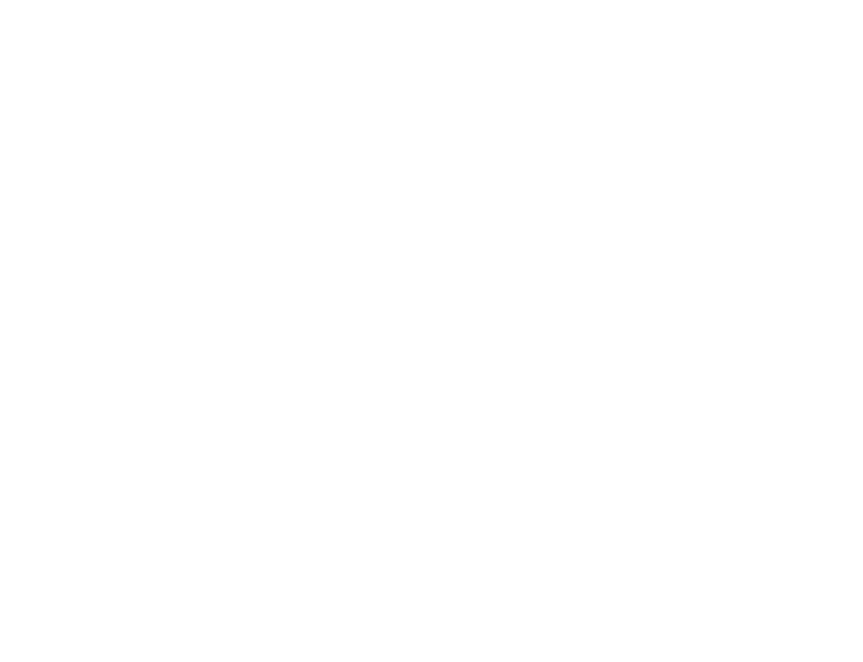
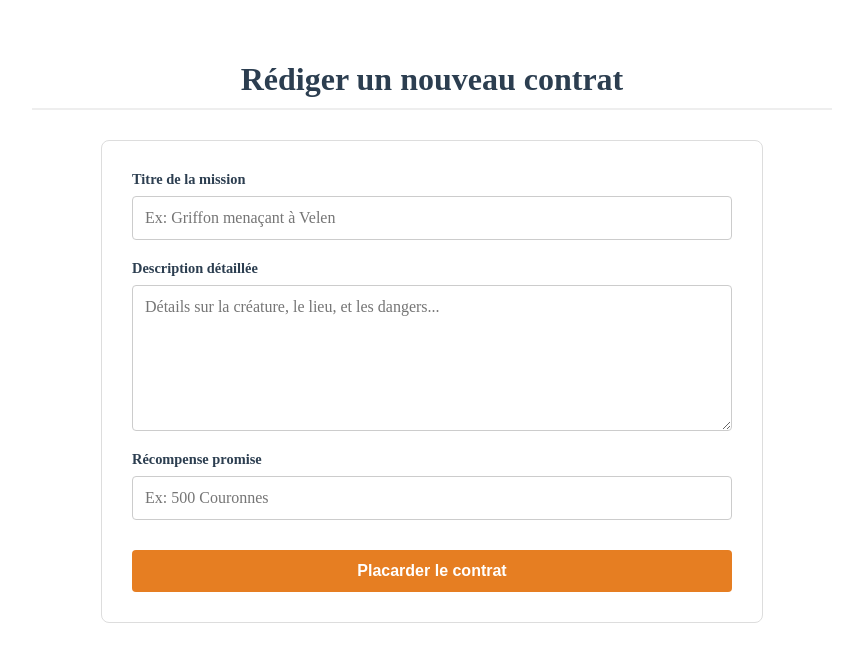
Before and after one commit to Guillaume-tllrd/ReactEval, a React (Vite) app in the folder react-exam/: page /create-contract in a window 1280 px wide. Before the commit this address had no page. Shown: the top 662 px of the page, without its empty margins (208-1071 px from the left). Built offline with nearby package versions, Linux system fonts and the light colour scheme.

Commit message:
Étape 5 : Ajout d’une page de création de contrat ✅

```diff
--- a/react-exam/src/App.jsx
+++ b/react-exam/src/App.jsx
@@ -1,12 +1,14 @@
 import { BrowserRouter, Route, Routes } from "react-router-dom";
 import ContractsPage from "./pages/ContractsPage";
 import ContractDetailsPage from "./pages/ContractDetailsPage";
+import CreateContractPage from "./pages/CreateContractPage";
 
 function App() {
   return (
     <BrowserRouter>
       <Routes>
         <Route path="/" element={<ContractsPage/>} />
+        <Route path="/create-contract" element={<CreateContractPage />} />
         <Route path="/contracts/:id" element={<ContractDetailsPage />} />
       </Routes>
     </BrowserRouter>
--- /dev/null
+++ b/react-exam/src/components/contracts/ContractForm/ContractForm.jsx
@@ -0,0 +1,59 @@
+import styles from './ContractForm.module.css';
+
+const ContractForm = ({ formData, onChange, onSubmit, loading, error }) => {
+
+  const handleSubmit = (e) => {
+    e.preventDefault();
+    onSubmit();
+  };
+
+  return (
+    <form className={styles.form} onSubmit={handleSubmit}>
+      {error && <div className={styles.error}>{error}</div>}
+
+      <div className={styles.group}>
+        <label htmlFor="title" className={styles.label}>Titre de la mission</label>
+        <input
+          type="text"
+          name="title"
+          id="title"
+          value={formData.title}
+          onChange={onChange}
+          className={styles.input}
+          placeholder="Ex: Griffon menaçant à Velen"
+        />
+      </div>
+
+      <div className={styles.group}>
+        <label htmlFor="description" className={styles.label}>Description détaillée</label>
+        <textarea
+          name="description"
+          id="description"
+          value={formData.description}
+          onChange={onChange}
+          className={styles.textarea}
+          placeholder="Détails sur la créature, le lieu, et les dangers..."
+        />
+      </div>
+
+      <div className={styles.group}>
+        <label htmlFor="reward" className={styles.label}>Récompense promise</label>
+        <input
+          type="text"
+          name="reward"
+          id="reward"
+          value={formData.reward}
+          onChange={onChange}
+          className={styles.input}
+          placeholder="Ex: 500 Couronnes"
+        />
+      </div>
+
+      <button type="submit" className={styles.submitButton} disabled={loading}>
+        {loading ? 'Publication en cours...' : 'Placarder le contrat'}
+      </button>
+    </form>
+  );
+};
+
+export default ContractForm;
--- /dev/null
+++ b/react-exam/src/components/contracts/ContractForm/ContractForm.module.css
@@ -0,0 +1,72 @@
+.form {
+  display: flex;
+  flex-direction: column;
+  gap: 20px;
+  background: #fff;
+  padding: 30px;
+  border-radius: 8px;
+  border: 1px solid #ddd;
+  max-width: 600px;
+  margin: 0 auto;
+}
+
+.group {
+  display: flex;
+  flex-direction: column;
+  gap: 8px;
+}
+
+.label {
+  font-weight: bold;
+  color: #2c3e50;
+  font-size: 0.9rem;
+}
+
+.input, .textarea {
+  padding: 12px;
+  border: 1px solid #ccc;
+  border-radius: 4px;
+  font-size: 1rem;
+  font-family: inherit;
+}
+
+.textarea {
+  min-height: 120px;
+  resize: vertical;
+}
+
+.input:focus, .textarea:focus {
+  outline: none;
+  border-color: #e67e22;
+  box-shadow: 0 0 0 3px rgba(230, 126, 34, 0.1);
+}
+
+.submitButton {
+  background-color: #e67e22; /* Orange Witcher */
+  color: white;
+  padding: 12px 20px;
+  border: none;
+  border-radius: 4px;
+  font-size: 1rem;
+  cursor: pointer;
+  font-weight: bold;
+  transition: background-color 0.2s;
+  margin-top: 10px;
+}
+
+.submitButton:hover {
+  background-color: #d35400;
+}
+
+.submitButton:disabled {
+  background-color: #bdc3c7;
+  cursor: not-allowed;
+}
+
+.error {
+  color: #c0392b;
+  background-color: #fadbd8;
+  padding: 10px;
+  border-radius: 4px;
+  text-align: center;
+}
--- a/react-exam/src/contractRepository.js
+++ b/react-exam/src/contractRepository.js
@@ -1,4 +1,3 @@
-
   /**
    * Récupère la liste de tous les contrats en fonction dutitre et/ou du statut
    * @param {*} title
@@ -30,6 +29,7 @@
     throw error;
   }
 };
+
 /**
  * Récupère les détails d'un contrat spécifique par son ID
  * @param {*} id
@@ -45,3 +45,28 @@
     throw error;
   }
 };
+
+/**
+ * Crée un nouveau contrat
+ * @param {Object} contractData - { title, description, reward }
+ */
+export const createContract = async (contractData) => {
+  try {
+    const response = await fetch('/api/contracts', {
+      method: 'POST',
+      headers: {
+        'Content-Type': 'application/json',
+      },
+      body: JSON.stringify(contractData),
+    });
+
+    if (!response.ok) {
+      throw new Error(`Erreur HTTP: ${response.status}`);
+    }
+
+    return await response.json();
+  } catch (error) {
+    console.error("Erreur createContract:", error);
+    throw error;
+  }
+};
--- /dev/null
+++ b/react-exam/src/hooks/CreateContractHooks.js
@@ -0,0 +1,46 @@
+import { useState } from 'react';
+import { createContract } from '../contractRepository';
+
+export const useCreateContract = () => {
+  // État initial du formulaire
+  const [formData, setFormData] = useState({
+    title: '',
+    description: '',
+    reward: ''
+  });
+
+  const [loading, setLoading] = useState(false);
+  const [error, setError] = useState(null);
+
+  // Gestion des changements dans les inputs
+  const handleChange = (e) => {
+    const { name, value } = e.target;
+    setFormData(prev => ({
+      ...prev,
+      [name]: value
+    }));
+  };
+
+
+  const submitContract = async () => {
+
+    if (!formData.title || !formData.description || !formData.reward) {
+      setError("Tous les champs sont obligatoires pour valider un contrat.");
+      return false;
+    }
+
+    try {
+      setLoading(true);
+      setError(null);
+      await createContract(formData);
+      return true;
+    } catch (err) {
+      setError("Impossible de publier le contrat. Vérifiez les champs et essayez à nouveau.");
+      return false;
+    } finally {
+      setLoading(false);
+    }
+  };
+
+  return { formData, handleChange, submitContract, loading, error };
+};
--- /dev/null
+++ b/react-exam/src/pages/CreateContractPage.jsx
@@ -0,0 +1,32 @@
+import { useNavigate } from 'react-router-dom';
+import styles from './CreateContractPage.module.css';
+import { useCreateContract } from '../hooks/CreateContractHooks';
+import ContractForm from '../components/contracts/ContractForm/ContractForm';
+
+const CreateContractPage = () => {
+  const navigate = useNavigate();
+  const { formData, handleChange, submitContract, loading, error } = useCreateContract();
+
+  const handleFormSubmit = async () => {
+    const success = await submitContract();
+    if (success) {
+      navigate('/');
+    }
+  };
+
+  return (
+    <main className={styles.container}>
+      <h1 className={styles.title}>Rédiger un nouveau contrat</h1>
+
+      <ContractForm
+        formData={formData}
+        onChange={handleChange}
+        onSubmit={handleFormSubmit}
+        loading={loading}
+        error={error}
+      />
+    </main>
+  );
+};
+
+export default CreateContractPage;
--- /dev/null
+++ b/react-exam/src/pages/CreateContractPage.module.css
@@ -0,0 +1,13 @@
+.container {
+  padding: 2rem;
+  max-width: 800px;
+  margin: 0 auto;
+}
+
+.title {
+  text-align: center;
+  color: #2c3e50;
+  margin-bottom: 30px;
+  border-bottom: 2px solid #eee;
+  padding-bottom: 10px;
+}
```
